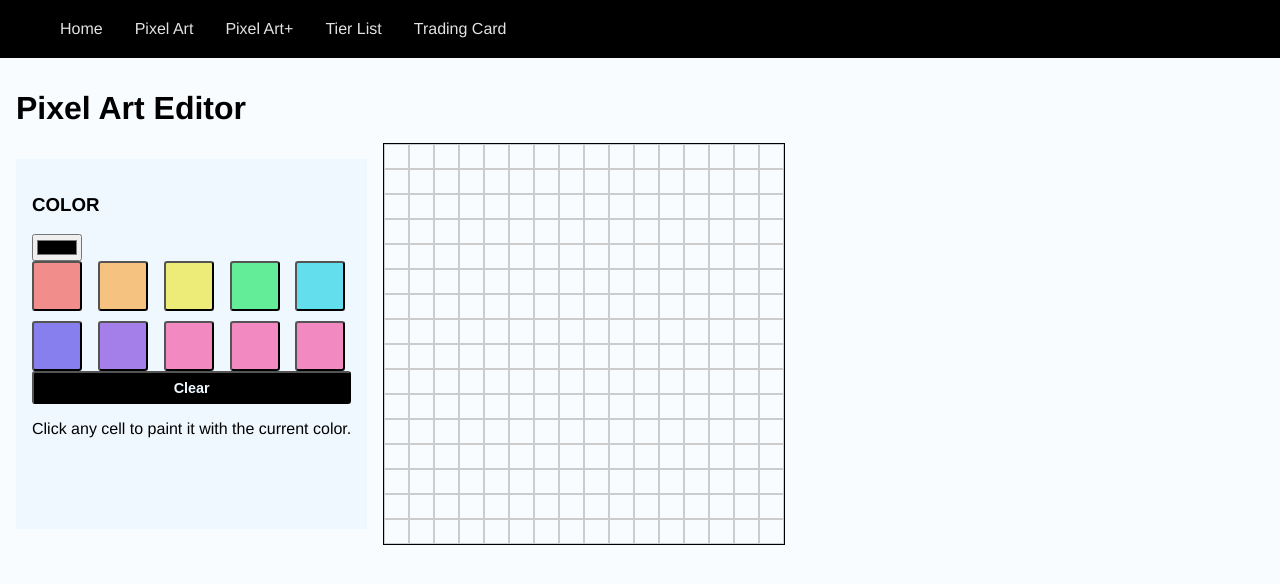
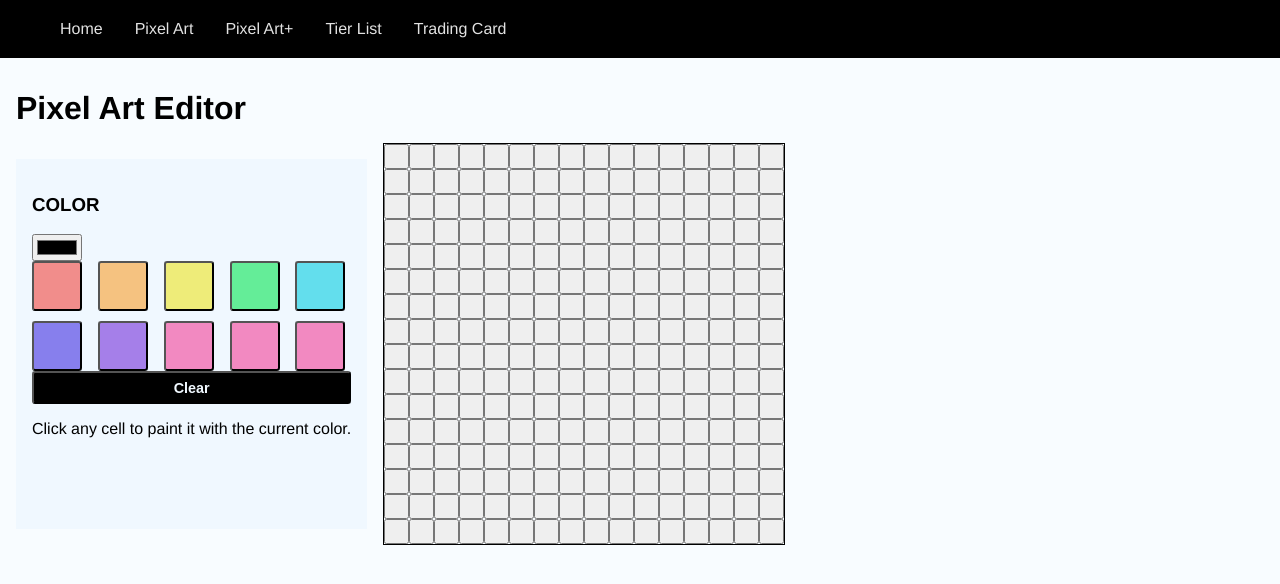
Before and after one commit to allenres/pixel-art-maker, a React (Vite) app: page / in a window 1280 px wide. Shown: the top 584 px of the page. Built offline with nearby package versions, Linux system fonts and the light colour scheme.

Commit message:
Mapping for row columns

```diff
--- a/src/MainSection.jsx
+++ b/src/MainSection.jsx
@@ -1,21 +1,35 @@
 // import { useState } from "react";
 import "./MainSection.css";
-import ColorPicker from "./ColorPicker";
 import {useState} from 'react'
 import squares from './squares.js'
 
 export default function MainSection() {
     // const [color, setColor] = useState("#000");
-    const cells = Array.from({ length: 256 });
-    const [color, setColor] = useState("#FFFFFF");
+    const GRID_SIZE = 16
+    const DEFAULT_COLOR = "#FFFFFF"
 
-     const boxes = squares.map((el, index) => (<button
+    const cells = Array.from({ length: 16 }, () => Array(GRID_SIZE).fill(DEFAULT_COLOR));
+
+
+
+
+    function createGrid(){
+        return cells;
+    }
+    const [grid, setGrid] = useState(createGrid)
+    const [color, setColor] = useState(DEFAULT_COLOR);
+
+    const boxes = squares.map((el, index) => (<button
         key={index}
         className='color-box'
-        style={{backgroundColor: el.color}}
+        style={{
+            backgroundColor: el.color
+        }}
         onClick={() => setColor(el.color)}
-        >
-        </button>))
+    >
+    </button>))
+
+    console.log(color)
     return (
         <>
             <h1>Pixel Art Editor</h1>
@@ -31,11 +45,14 @@ export default function MainSection() {
                     <p>Click any cell to paint it with the current color.</p>
                 </div>
                 <div className="grid-container">
-                {cells.map((_, index) => (
-                    <div key={index} className="grid-item">
-                    {/* Optional content here */}
-                    </div>
-                ))}
+                {
+                    grid.map((row, r) =>
+                        row.map((col, c) => (
+                            <button>
+                            </button>
+                        )
+                    ))
+                }
                 </div>
             </div>
         </>
```
Also changed, not shown: src/MainSection.css (line endings or trailing spaces).
